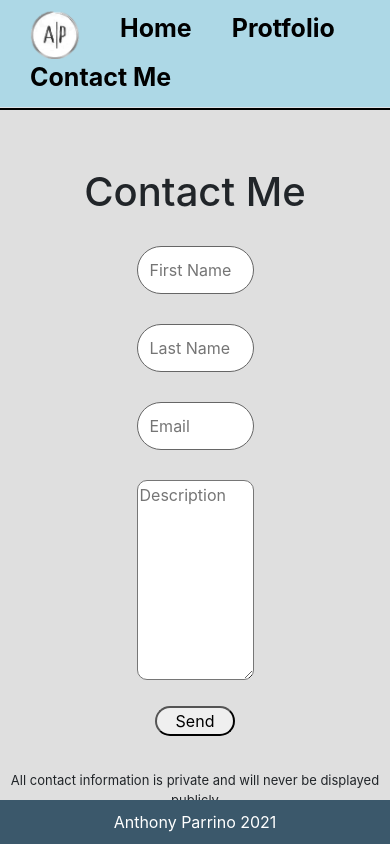
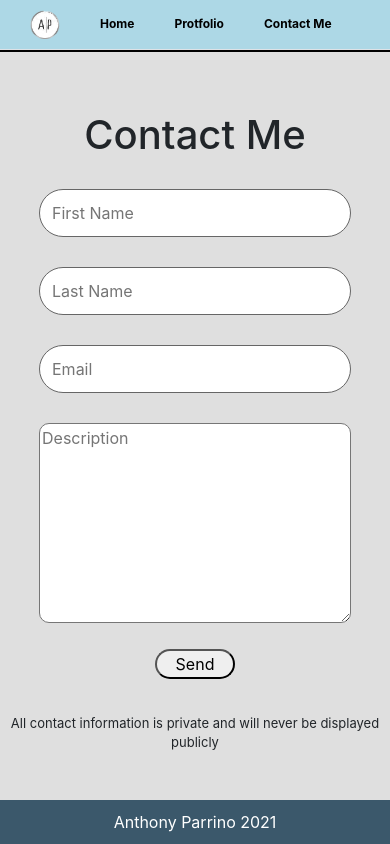
Before and after one commit to goobisanubis21/reactPortfolio, a React (Create React App) app: page /contact in a window 390 px wide. Built offline with nearby package versions, Linux system fonts and the light colour scheme.

Commit message:
made more media responsive

```diff
--- a/src/components/ContactComponent/contactComp.css
+++ b/src/components/ContactComponent/contactComp.css
@@ -46,3 +46,15 @@
     font-size: 13px;
     margin-top: 35px;
 }
+
+@media screen and (max-width: 600px) {
+    #privacy {
+        margin-bottom: 80px;
+    }
+    .textEl {
+        width: 80%;
+    }
+    .inputBorder {
+        width: 80%;
+    }
+}
--- a/src/components/HomeCard/homeCard.css
+++ b/src/components/HomeCard/homeCard.css
@@ -39,3 +39,15 @@
     margin-left: auto;
     margin-right: auto;
 }
+
+@media screen and (max-width: 800px) {
+    #logos > a {
+        margin-left: 80px;
+    }
+    #resumeLogo {
+        margin-left: -20px;
+    }
+    #cardBodyDiv {
+        width: 100%;
+    }
+}
--- a/src/components/Nav/nav.css
+++ b/src/components/Nav/nav.css
@@ -16,3 +16,12 @@
 #logo {
     width: 50px;
 }
+
+@media screen and (max-width: 600px) {
+    #navBar li a {
+        font-size: 12px;
+    }
+    #logo {
+        width: 30px;
+    }
+}
--- a/src/components/ProjectComponent/projectComponent.css
+++ b/src/components/ProjectComponent/projectComponent.css
@@ -19,3 +19,18 @@
     transform: scale(1.5);
     transition: transform 1.00s ease-in-out;
 }
+
+@media screen and (max-width: 600px) {
+    #projectCard {
+        width: 90%;
+    }
+    #imageSize:hover {
+        transform: scale(1.32);
+        transition: transform 1.00s ease-in-out;
+    }
+    #imageSize {
+        width: 85%;
+        margin-left: auto;
+        margin-right: auto;
+    }
+}
```
Also changed, not shown: 1 other file (tests, documents, lock files or other folders).
